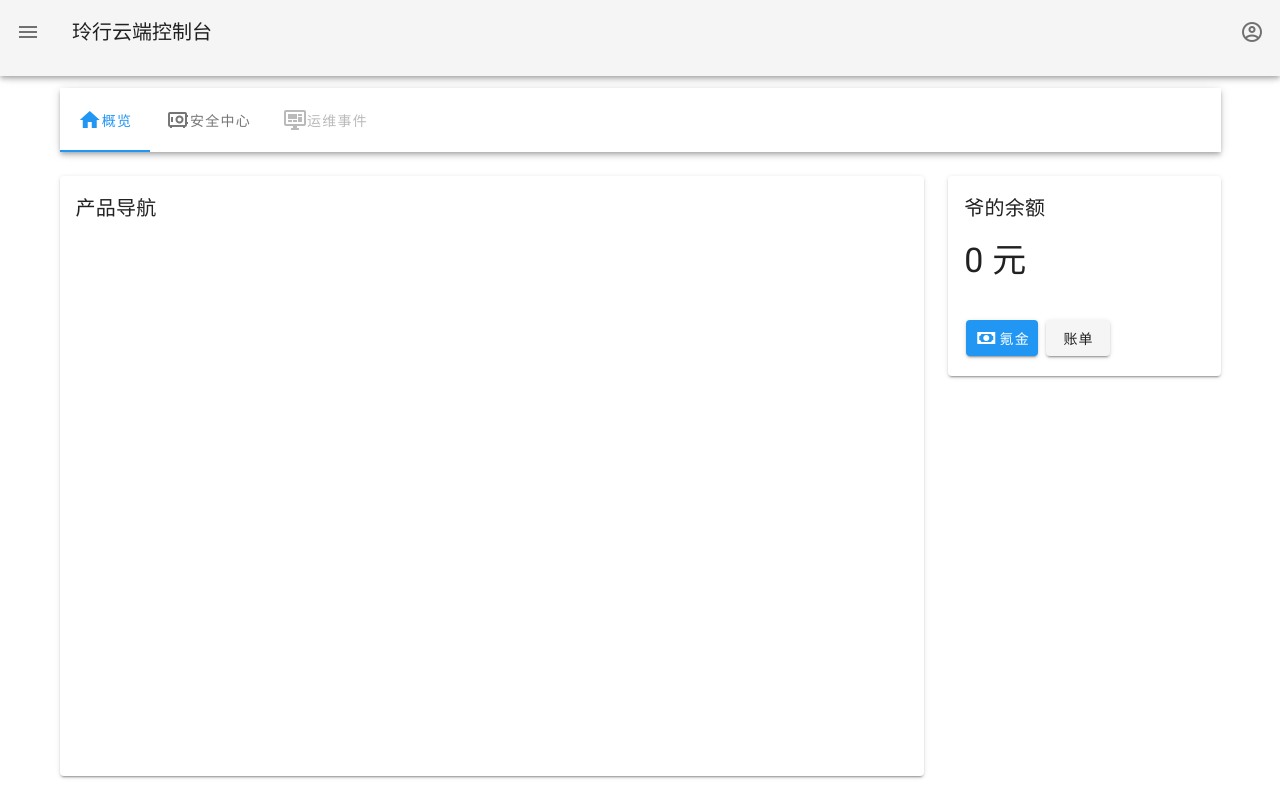
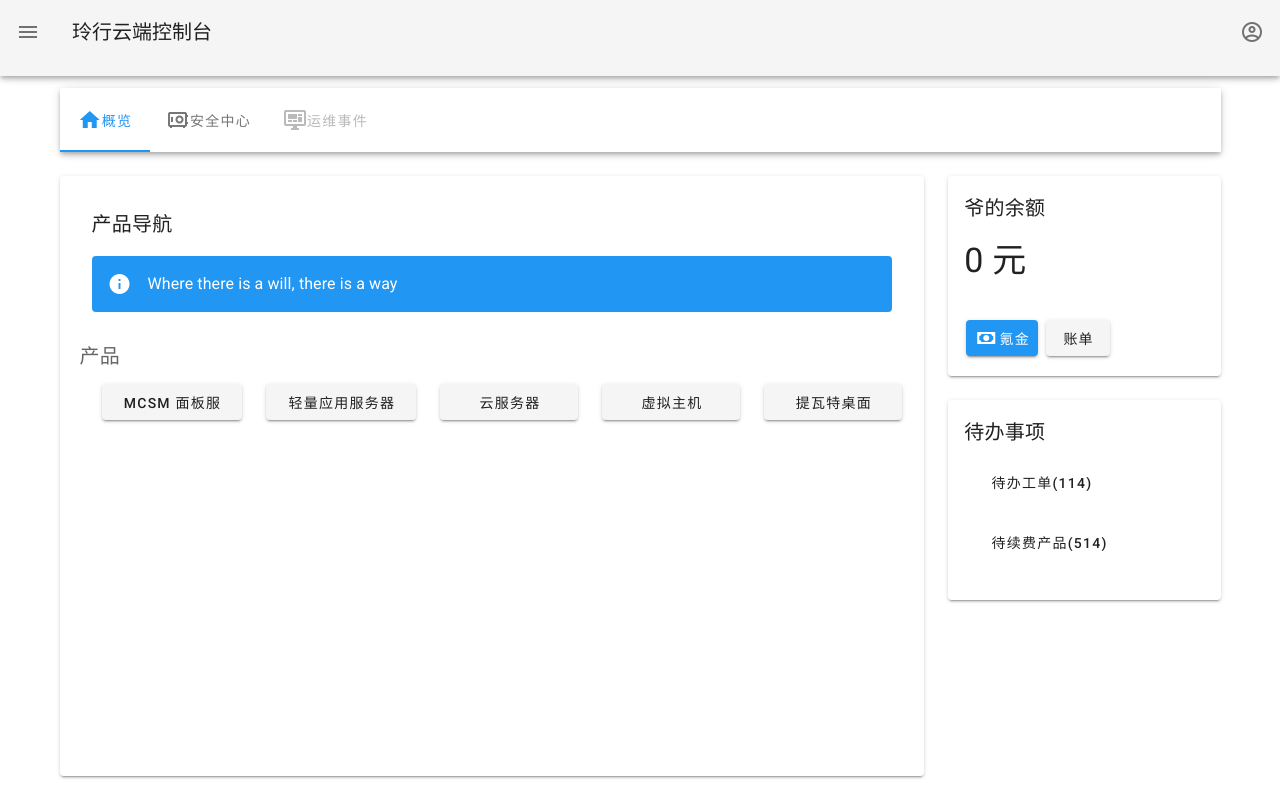
Before and after one commit to Incloudify/consolify-frontend, a Nuxt app: page /table in a window 1280 px wide. Built offline with nearby package versions, Linux system fonts and the light colour scheme.

Commit message:
Add Table basic pages

```diff
--- a/components/table/TableFund.vue
+++ b/components/table/TableFund.vue
@@ -10,7 +10,7 @@
       </v-card-title>
       <v-card-text>
         <p class="display-1 text--primary">
-          {{ tableFundCurrent }}
+          {{ TableFundCurrent }}
           元
         </p>
       </v-card-text>
@@ -30,7 +30,7 @@
 <script>
 export default {
   data: () => ({
-    tableFundCurrent: 0
+    TableFundCurrent: 0
   })
 }
 </script>
--- a/components/table/TableProducts.vue
+++ b/components/table/TableProducts.vue
@@ -3,12 +3,13 @@
   <div>
     <v-card
       height="600px"
+      class="pa-4"
     >
       <v-card-title>
         产品导航
       </v-card-title>
       <v-card-text>
-        <!-- 继续拆分模块，超级嵌套爽死你 -->
+        <TableProductsAll />
       </v-card-text>
     </v-card>
   </div>
--- /dev/null
+++ b/components/table/TableProductsAll.vue
@@ -0,0 +1,66 @@
+<!-- 工作台概览 产品卡片 -->
+<template>
+  <div>
+    <!-- 公告行 开始 -->
+    <v-row>
+      <v-col>
+        <v-alert type="info">
+          Where there is a will, there is a way
+        </v-alert>
+      </v-col>
+    </v-row>
+    <!-- 公告行 结束 -->
+    <!-- 产品标题 开始 -->
+    <v-row>
+      <div
+        class="text-h6"
+      >
+        产品
+      </div>
+    </v-row>
+    <!-- 产品标题 结束 -->
+    <!-- 产品行 开始 -->
+    <v-row>
+      <v-col>
+        <v-btn class="productbtn">
+          MCSM 面板服
+        </v-btn>
+      </v-col>
+      <v-col>
+        <v-btn class="productbtn">
+          轻量应用服务器
+        </v-btn>
+      </v-col>
+      <v-col>
+        <v-btn class="productbtn">
+          云服务器
+        </v-btn>
+      </v-col>
+      <v-col>
+        <v-btn class="productbtn">
+          虚拟主机
+        </v-btn>
+      </v-col>
+      <v-col>
+        <v-btn class="productbtn">
+          提瓦特桌面
+        </v-btn>
+      </v-col>
+    </v-row>
+    <!-- 产品行 结束 -->
+  </div>
+</template>
+
+<script>
+export default {
+  data: () => ({
+    tableFundCurrent: 0
+  })
+}
+</script>
+
+<style>
+.productbtn {
+  width: 100%;
+}
+</style>
--- /dev/null
+++ b/components/table/TableTodo.vue
@@ -0,0 +1,35 @@
+<!-- 工作台概览 代办卡片 -->
+<template>
+  <div>
+    <v-card
+      height="200px"
+    >
+      <v-card-title>
+        待办事项
+      </v-card-title>
+      <v-card-text>
+        <v-row>
+          <v-col>
+            <v-btn text>
+              待办工单({{ TicketsToSolve }})
+            </v-btn>
+          </v-col>
+          <v-col>
+            <v-btn text>
+              待续费产品({{ ProductsToRenew }})
+            </v-btn>
+          </v-col>
+        </v-row>
+      </v-card-text>
+    </v-card>
+  </div>
+</template>
+
+<script>
+export default {
+  data: () => ({
+    TicketsToSolve: 114,
+    ProductsToRenew: 514
+  })
+}
+</script>
--- a/components/table/TableViewall.vue
+++ b/components/table/TableViewall.vue
@@ -9,15 +9,13 @@
         sm="3"
       >
         <TableFund />
+        <br>
+        <TableTodo />
       </v-col>
     </v-row>
   </div>
 </template>
 
 <script>
-export default {
-  data: () => ({
-    tableFundCurrent: 0
-  })
-}
+export default {}
 </script>
```
